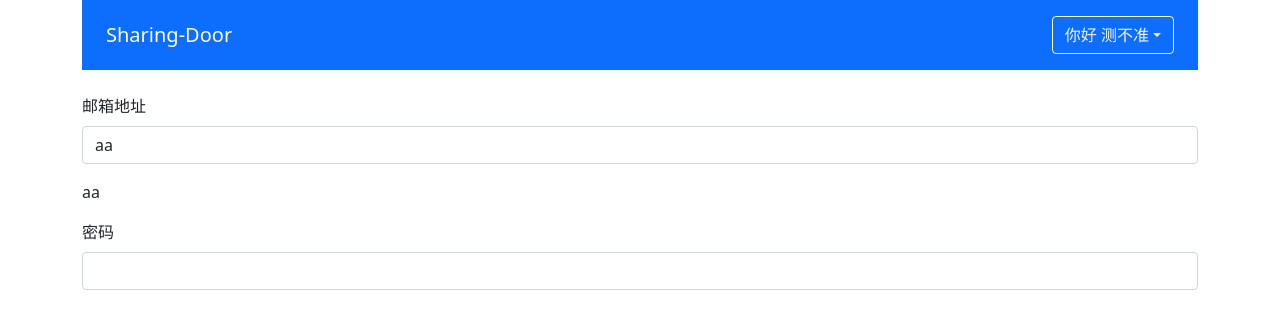
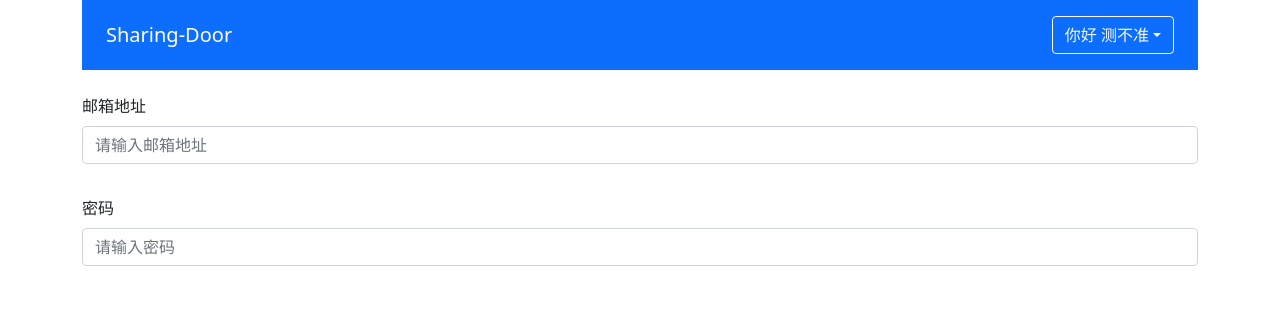
Before and after one commit to Bluestar123/vue3-sharing-door, a Vue app: page / in a window 1280 px wide. Shown: the top 328 px of the page. Built offline with nearby package versions, Linux system fonts and the light colour scheme.

Commit message:
完善validateInput组件

```diff
--- a/src/App.vue
+++ b/src/App.vue
@@ -5,20 +5,18 @@
     <form action="">
       <div class="mb-3">
         <label for="exampleInputEmail1" class="form-label">邮箱地址</label>
-        <validate-input v-model="val" :rules="emialRules"></validate-input>
-        {{val}}
-        <!-- <div class="form-text text-danger" v-if="emailRef.error">{{emailRef.message}}</div> -->
+        <validate-input @focus="focus" @input="input" type="text" placeholder="请输入邮箱地址" v-model="emailVal" :rules="emialRules"></validate-input>
       </div>
       <div class="mb-3">
         <label for="exampleInputPassword1" class="form-label">密码</label>
-        <input type="password" class="form-control" id="exampleInputPassword1">
+        <validate-input :rules="passwordRules" type="password" placeholder="请输入密码" v-model="passwordVal"></validate-input>
       </div>
     </form>
   </div>
 </template>
 
 <script lang="ts">
-import { defineComponent, reactive, ref } from 'vue'
+import { defineComponent, InputHTMLAttributes, reactive, ref } from 'vue'
 import 'bootstrap/dist/css/bootstrap.min.css'
 import ColumnList, { ColumnProps } from './components/ColumnList.vue'
 import GlobalHeader, { UserProps } from './components/GlobalHeader.vue'
@@ -66,6 +64,17 @@ const emialRules: RulesProp = [
   }
 ]
 
+const passwordRules: RulesProp = [
+  {
+    type: 'required',
+    message: '密码不能为空'
+  },
+  {
+    type: 'range',
+    message: '请输入3-12位的密码'
+  }
+]
+
 export default defineComponent({
   name: 'App',
   components: {
@@ -74,12 +83,24 @@ export default defineComponent({
     ValidateInput
   },
   setup () {
-    const val = ref('aa')
+    const emailVal = ref('')
+    const passwordVal = ref('')
+
+    const input = (e: InputEvent) => {
+      console.log((e.target as HTMLInputElement).value)
+    }
+    const focus = () => {
+      console.log(123)
+    }
     return {
       list: testData,
       currentUser,
       emialRules,
-      val
+      emailVal,
+      passwordRules,
+      passwordVal,
+      input,
+      focus
     }
   }
 })
--- a/src/components/ValidateInput.vue
+++ b/src/components/ValidateInput.vue
@@ -8,6 +8,7 @@
       :value="inputRef.val"
       @input="updateValue"
       @blur="validateInput"
+      v-bind="$attrs"
     >
     <span v-if="inputRef.error" class="invalid-feedback">{{inputRef.message}}</span>
   </div>
@@ -19,7 +20,7 @@ import { defineComponent, PropType, reactive } from 'vue'
 const emailReg = /^(([^<>()[\]\\.,;:\s@"]+(\.[^<>()[\]\\.,;:\s@"]+)*)|(".+"))@((\[[0-9]{1,3}\.[0-9]{1,3}\.[0-9]{1,3}\.[0-9]{1,3}\])|(([a-zA-Z\-0-9]+\.)+[a-zA-Z]{2,}))$/
 
 interface RuleProp {
-  type: 'required' | 'email';
+  type: 'required' | 'email' | 'range';
   message: string;
 }
 
@@ -32,6 +33,8 @@ export default defineComponent({
     modelValue: String
   },
   components: {},
+  // 不希望组件的根元素集成attribute
+  inheritAttrs: false,
   setup (props, { emit }) {
     const inputRef = reactive({
       val: props.modelValue || '',
@@ -57,11 +60,15 @@ export default defineComponent({
             case 'email':
               passed = emailReg.test(inputRef.val)
               break
+            case 'range':
+              passed = (inputRef.val.trim()).length >= 3 && (inputRef.val.trim()).length <= 12
+              break
             default:
               break
           }
           return passed
         })
+        console.log(allPassed)
         inputRef.error = !allPassed
       }
     }
```
